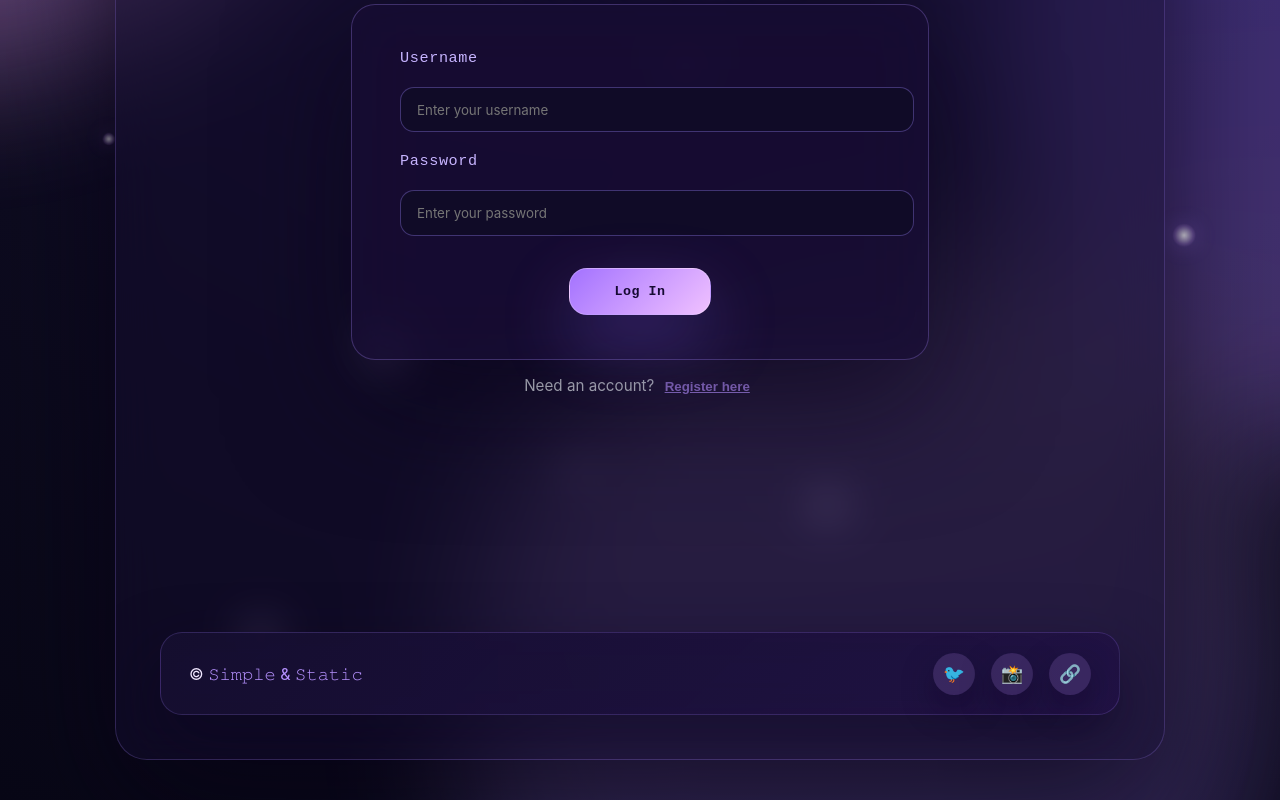
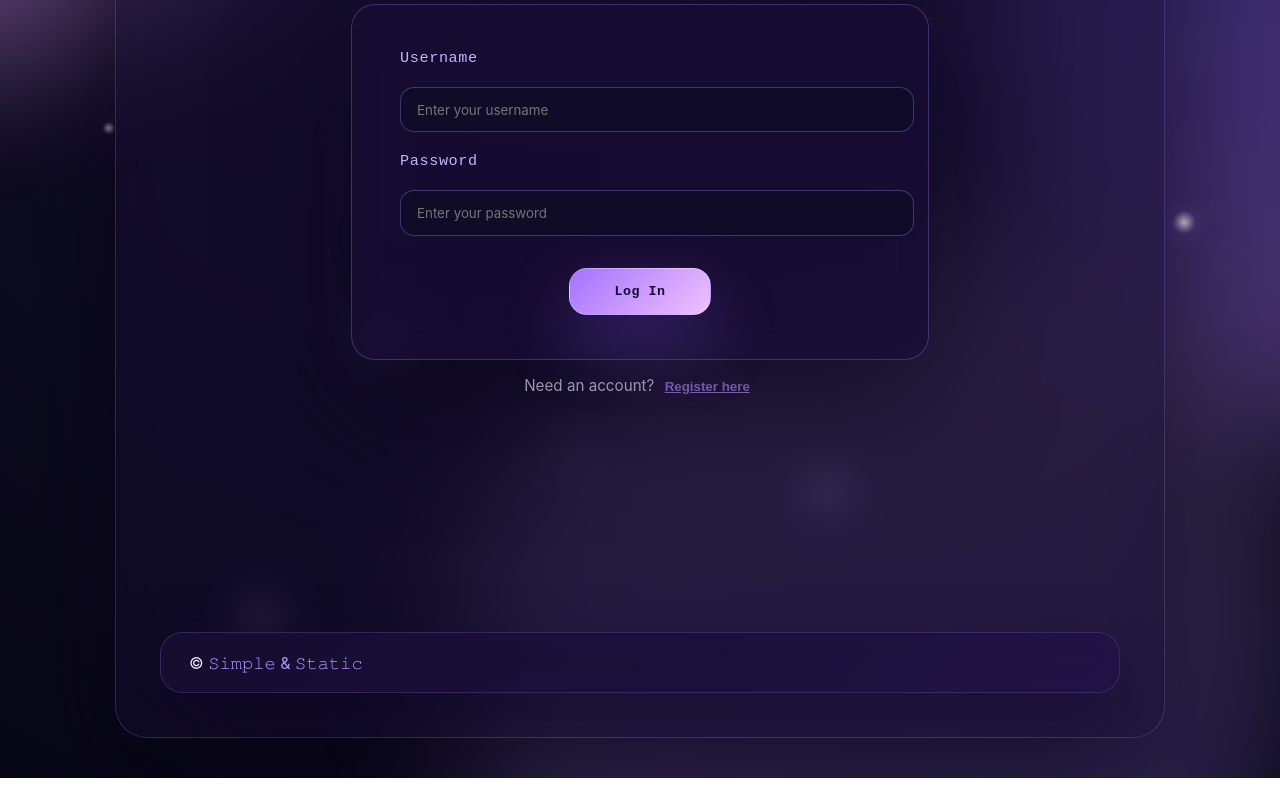
Before and after one commit to tiahchia/SIMPLE_AI, a React (Create React App) app: page / in a window 1280 px wide. Shown: the part 481-1281 px from the top of the page. After the commit the page ends 1259 px from the top, so only its background shows below. Built offline with nearby package versions, Linux system fonts and the light colour scheme.

Commit message:
Update App.js

```diff
--- a/src/App.js
+++ b/src/App.js
@@ -126,17 +126,8 @@ function App() {
           <span>
             &copy; <a href="https://simpleandstatic.com" target="_blank" rel="noreferrer">  𝚂𝚒𝚖𝚙𝚕𝚎 & 𝚂𝚝𝚊𝚝𝚒𝚌 </a> </span>
 
-          <nav className="social-links">
-            <a className="social-button" href="#" aria-label="Youtube placeholder">
-              <span aria-hidden="true">🐦</span>
-            </a>
-            <a className="social-button" href="#" aria-label="Facebook placeholder">
-              <span aria-hidden="true">📸</span>
-            </a>
-            <a className="social-button" href="#" aria-label="Whatsapp placeholder">
-              <span aria-hidden="true">🔗</span>
-            </a>
-          </nav>
+
+
         </footer>
       </div>
     </div>
```
